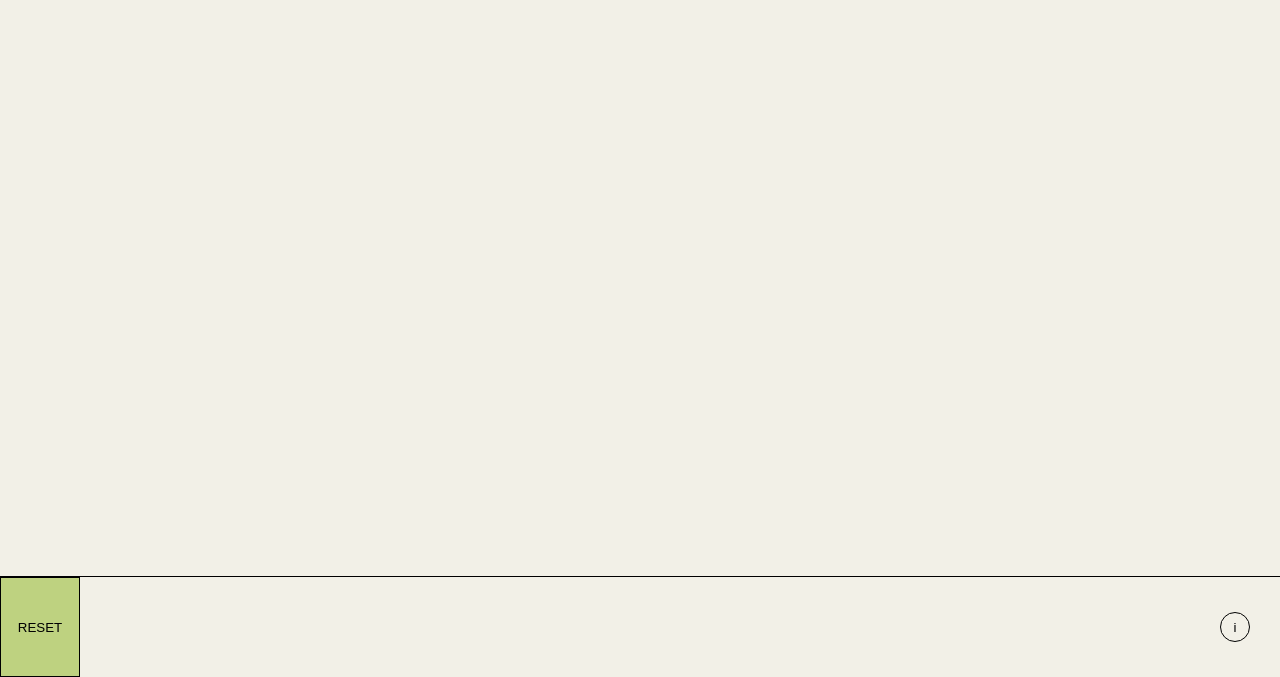
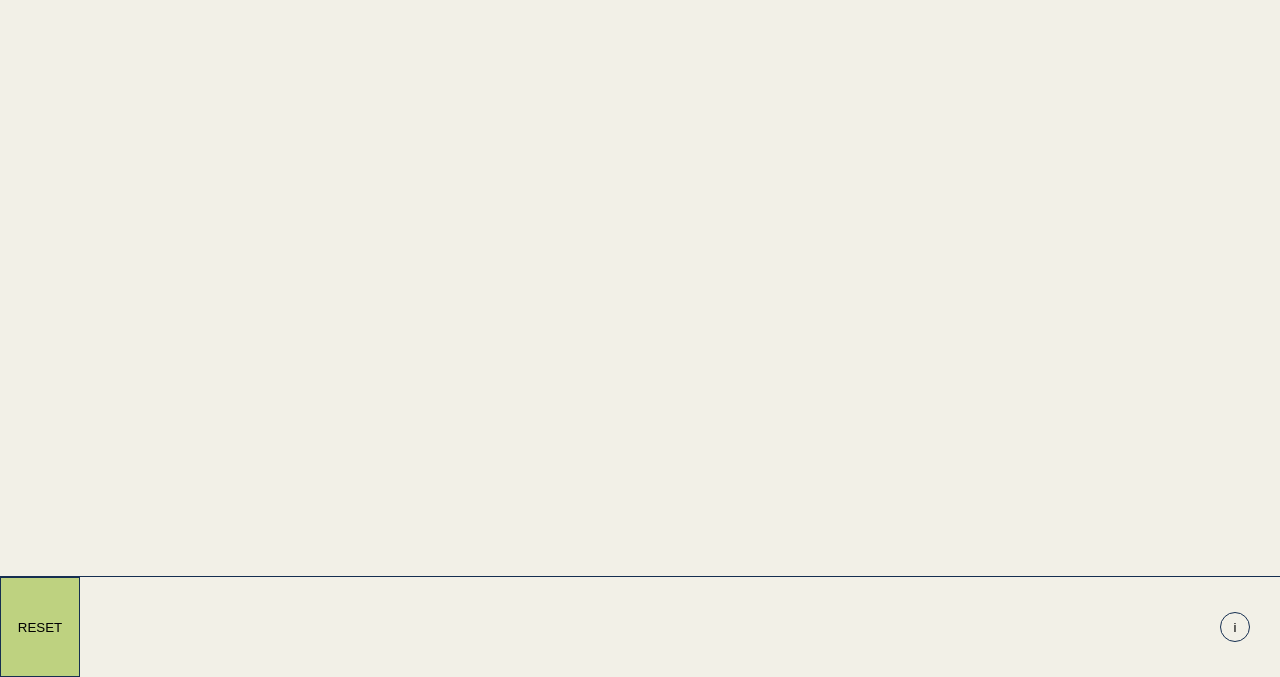
Before and after one commit to okasmin-Parsons-P5Party-SP25/SpringSquad, a website with bundled scripts: page src/index.html in a window 1280 px wide. Shown: the part 123-800 px from the top of the page. Built offline with nearby package versions, Linux system fonts and the light colour scheme.

Commit message:
changing type color to the blue

```diff
--- a/src/css/main.css
+++ b/src/css/main.css
@@ -29,7 +29,7 @@ body {
 }
 
 h1 {
-  color: black;
+  color: #152e50;
   text-transform: uppercase;
   letter-spacing: 10px;
   font-size: 20px;
@@ -57,7 +57,7 @@ canvas {
 .bottom-container {
   position: fixed;
   bottom: 0px;
-  border-top: 1px solid black;
+  border-top: 1px solid #152e50;
 }
 
 .timer-container {
@@ -79,7 +79,7 @@ canvas {
   height: 100%;
   /* background-color: #EE4934; */
   background-color: #bed280;
-  border: 1px solid black;
+  border: 1px solid #152e50;
 }
 
 #info-button {
@@ -89,11 +89,11 @@ canvas {
   margin: 30px;
   border-radius: 80px;
   background-color: inherit;
-  border: 1px solid black;
+  border: 1px solid #152e50;
 }
 
 #info-button:hover,
 #reset-button:hover {
-  background-color: black;
+  background-color: #152e50;
   color: white;
 }
```
